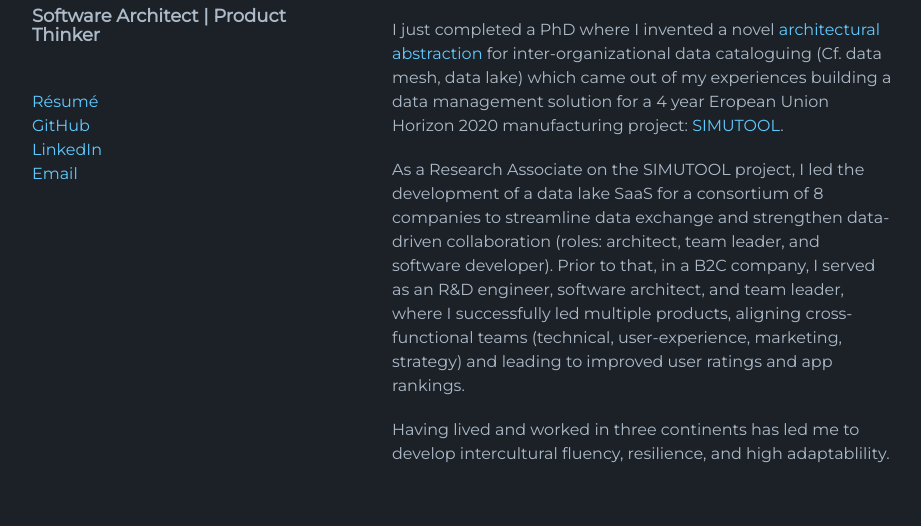
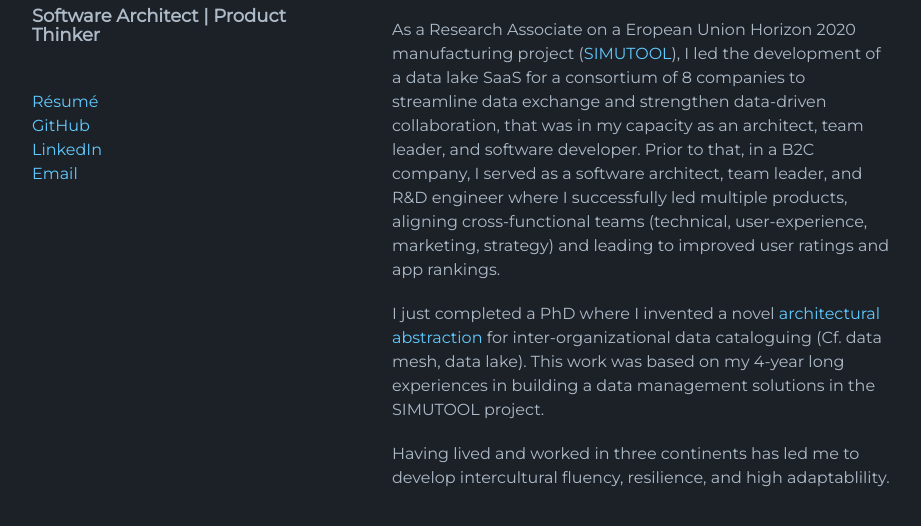
Before and after one commit to n42r/n42r.github.io, a Jekyll site: the page built from index.md, in a window 1280 px wide, cut to the strip 340-866 px from the top of the page. Shown: the whole strip, without its empty margins (178-1099 px from the left). Built offline with Jekyll 4.4.1, drawn with Linux system fonts in a browser that asks for light colours; the repository's description, which GitHub fills in, is left out.

Commit message:
updated cv

```diff
--- a/index.md
+++ b/index.md
@@ -8,8 +8,8 @@ My name is Nasr. I'm a software architect and product thinker with a critical ey
 
 I led successful projects in various domains (data management, social networks, mobile apps & games, robotics & AI) and teams sizes (2-10 persons): from innovative B2C settings to publicly funded R&D projects with millions in funds.
 
-I just completed a PhD where I invented a novel [architectural abstraction](phd) for inter-organizational data cataloguing (Cf. data mesh, data lake) which came out of my experiences building a data management solution for a 4 year Eropean Union Horizon 2020 manufacturing project: [SIMUTOOL](https://www.uni-bamberg.de/en/mobi/research/simutool/).
+As a Research Associate on a Eropean Union Horizon 2020 manufacturing project ([SIMUTOOL](https://www.uni-bamberg.de/en/mobi/research/simutool/)), I led the development of a data lake SaaS for a consortium of 8 companies to streamline data exchange and strengthen data-driven collaboration, that was in my capacity as an architect, team leader, and software developer. Prior to that, in a B2C company, I served as a software architect, team leader, and R&D engineer where I successfully led multiple products, aligning cross-functional teams (technical, user-experience, marketing, strategy) and leading to improved user ratings and app rankings.
 
-As a Research Associate on the SIMUTOOL project, I led the development of a data lake SaaS for a consortium of 8 companies to streamline data exchange and strengthen data-driven collaboration (roles: architect, team leader, and software developer). Prior to that, in a B2C company, I served as an R&D engineer, software architect, and team leader, where I successfully led multiple products, aligning cross-functional teams (technical, user-experience, marketing, strategy) and leading to improved user ratings and app rankings.
+I just completed a PhD where I invented a novel [architectural abstraction](phd) for inter-organizational data cataloguing (Cf. data mesh, data lake). This work was based on my 4-year long experiences in building a data management solutions in the SIMUTOOL project.
 
 Having lived and worked in three continents has led me to develop intercultural fluency, resilience, and high adaptablility.
```
